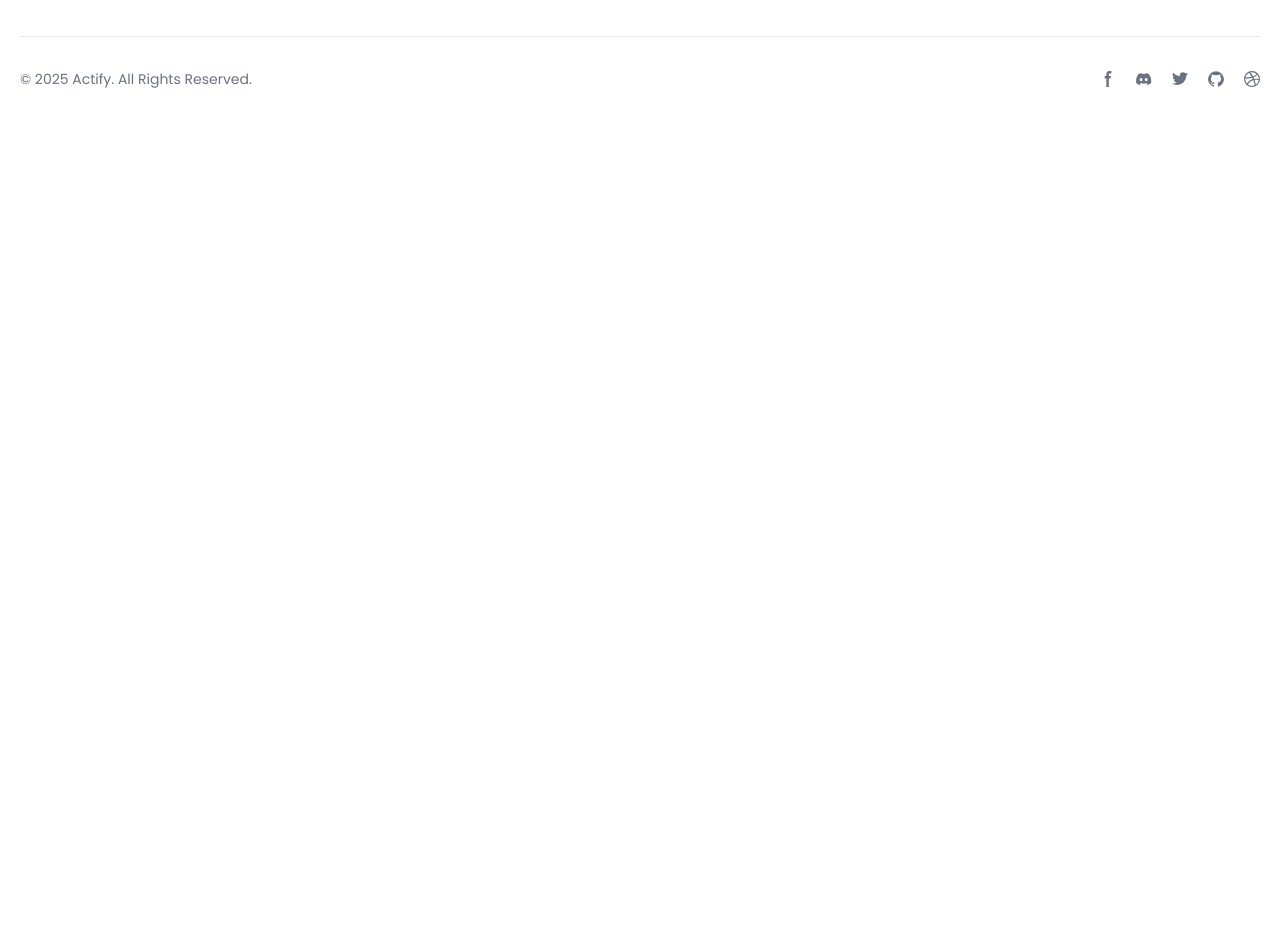
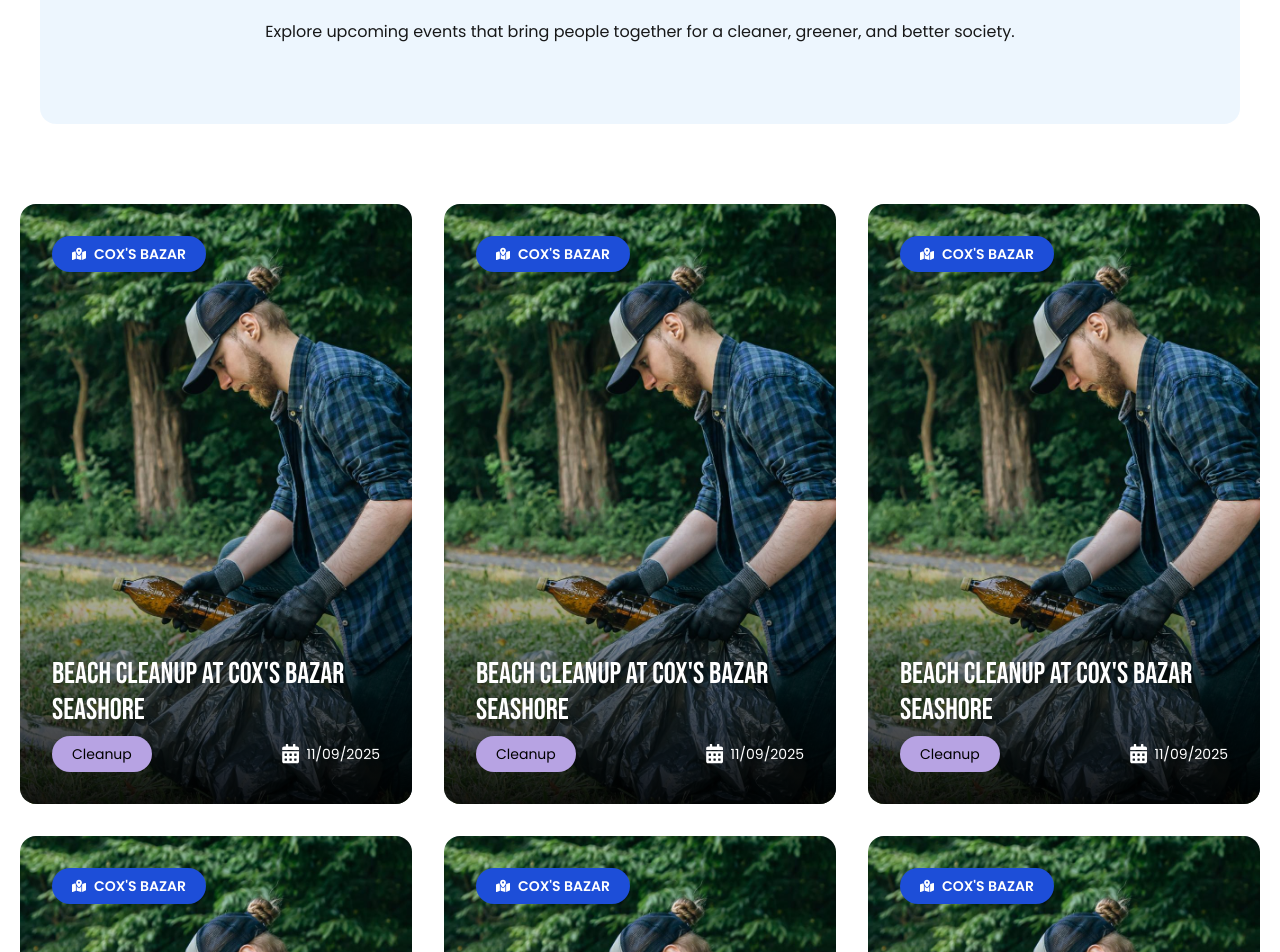
Before and after one commit to sayhellomar/actify-client, a React (Vite) app: page /upcoming-events in a window 1280 px wide. Shown: the part 300-1252 px from the top of the page. Before the commit the page ends 800 px from the top, so only its background shows below. Built offline with nearby package versions, Linux system fonts and the light colour scheme.

Commit message:
Completed Upcoming & Joined Event Page

```diff
--- /dev/null
+++ b/src/components/EventCard/EventCard.css
@@ -0,0 +1,29 @@
+.event-card {
+    position: relative;
+    background-position: center center;
+    background-size: cover;
+}
+
+.event-card:before {
+    position: absolute;
+    content: "";
+    bottom: 0;
+    left: 0;
+    width: 100%;
+    height: 100%;
+    background: linear-gradient(180deg, rgba(0, 0, 0, 0) 46.5%, #000000 100%);
+    opacity: 0.9;
+    border-radius: 16px;
+    z-index: 1;
+}
+
+.event-card-details {
+    visibility: hidden;
+    opacity: 0;
+    transition: all ease-in .4s;
+}
+
+.event-card:hover .event-card-details {
+    visibility: visible;
+    opacity: 1;
+}
--- /dev/null
+++ b/src/components/EventCard/EventCard.jsx
@@ -0,0 +1,35 @@
+import { FaCalendarAlt } from "react-icons/fa";
+import "./EventCard.css";
+import { FaMapLocationDot } from "react-icons/fa6";
+import { Link } from "react-router";
+
+const EventCard = () => {
+    return (
+        <div
+            className="event-card min-h-[600px] rounded-2xl p-8 flex flex-col justify-between"
+            style={{ backgroundImage: "url('../src/assets/event-1.jpg')" }}
+        >
+            <div className="flex items-center gap-2 bg-blue-700 text-white uppercase text-sm font-semibold py-2 px-5 rounded-full w-max">
+                <FaMapLocationDot />
+                Cox's Bazar
+            </div>
+            <div className="relative z-1">
+                <h4 className="text-3xl font-bebas-neue text-white">
+                    Beach Cleanup at Cox's Bazar Seashore
+                </h4>
+                <div className="flex justify-between items-center mt-2">
+                    <p className="bg-actify-violet py-2 px-5 rounded-full text-sm">Cleanup</p>
+                    <p className="text-white flex items-center gap-1.5">
+                        <FaCalendarAlt size="1.2em" />
+                        <span className="text-sm">11/09/2025</span>
+                    </p>
+                </div>
+            </div>
+            <div className="event-card-details absolute bg-black/60 w-full h-full left-0 top-0 rounded-2xl flex items-center justify-center z-2">
+                <Link to="/event-detail/1" className="actify-btn-pill">View Event</Link>
+            </div>
+        </div>
+    );
+};
+
+export default EventCard;
--- /dev/null
+++ b/src/components/EventCardLarge/EventCardLarge.jsx
@@ -0,0 +1,39 @@
+import { FaMapLocationDot } from "react-icons/fa6";
+
+const EventCardLarge = () => {
+    return (
+        <div className="flex items-center border border-gray-200 justify-between gap-5 rounded-2xl p-8">
+            <div className="date text-center flex-1">
+                <p className="uppercase text-sm">Wed</p>
+                <h3 className="text-5xl font-bold">24</h3>
+            </div>
+            <div className="flex-2">
+                <img
+                    className="w-[180px] h-[180px] rounded-full object-cover"
+                    src="../src/assets/event-1.jpg"
+                    alt=""
+                />
+            </div>
+            <div className="flex-6">
+                <div className="flex items-center gap-2 border border-blue-700 text-blue-700 uppercase text-sm font-semibold py-2 px-5 rounded-full w-max">
+                    <FaMapLocationDot />
+                    Cox's Bazar
+                </div>
+                <h4 className="text-3xl font-bebas-neue mt-3 mb-3">
+                    Beach Cleanup at Cox's Bazar Seashore
+                </h4>
+                <p className="opacity-80">
+                    Let’s keep the world’s longest sea beach clean! Join our
+                    volunteer team to collect plastic waste, raise awareness
+                    about ocean pollution, and protect marine life for a
+                    cleaner, greener future.
+                </p>
+            </div>
+            <div className="flex-2 text-center">
+                <button className="actify-btn-pill">View Details</button>
+            </div>
+        </div>
+    );
+};
+
+export default EventCardLarge;
--- /dev/null
+++ b/src/components/Jumbortron/Jumbortron.jsx
@@ -0,0 +1,15 @@
+const Jumbortron = ({subtitle = "", title = "", description = ""}) => {
+    return (
+        <section className="jumbortron-area py-20 bg-actify-blue/30 mx-10 rounded-2xl">
+            <div className="max-w-[800px] px-5 mx-auto">
+                <div className="jumbortron-inner text-center">
+                    <p className="opacity-70">{subtitle}</p>
+                    <h2 className="font-bebas-neue text-8xl mt-2 mb-5">{title}</h2>
+                    <p className="opacity-90">{description}</p>
+                </div>
+            </div>
+        </section>
+    );
+};
+
+export default Jumbortron;
--- a/src/pages/CreateEvent.jsx
+++ b/src/pages/CreateEvent.jsx
@@ -11,7 +11,7 @@ const CreateEvent = () => {
         <section className="create-event-area py-20 bg-actify-blue/30 mx-10 rounded-2xl">
             <Container>
                 <div className="create-event-inner grid place-items-center">
-                    <div className="w-full max-w-[550px] p-4 bg-white rounded-2xl sm:p-6 md:p-12 dark:bg-gray-800">
+                    <div className="w-full max-w-[600px] p-4 bg-white rounded-2xl sm:p-6 md:p-12 dark:bg-gray-800">
                         <h5 className="text-3xl font-medium text-center font-bebas-neue text-gray-900 dark:text-white">
                             Create Event
                         </h5>
@@ -43,14 +43,15 @@ const CreateEvent = () => {
                                 >
                                     Event Description
                                 </label>
-                                <input
-                                    type="text"
+                                <textarea
+                                    rows="4"
                                     name="event_description"
                                     id="event_description"
                                     className="bg-gray-50 border border-gray-300 text-gray-900 text-sm rounded-lg focus:ring-blue-500 focus:border-blue-500 block w-full p-2.5 dark:bg-gray-600 dark:border-gray-500 dark:placeholder-gray-400 dark:text-white"
                                     placeholder="Enter your description here"
                                     required
-                                />
+                                >
+                                </textarea>
                             </div>
 
                             <div>
--- /dev/null
+++ b/src/pages/EventDetails.jsx
@@ -0,0 +1,63 @@
+import Container from "../components/Container/Container";
+import Jumbortron from "../components/Jumbortron/Jumbortron";
+
+const EventDetails = () => {
+    return (
+        <>
+            <Jumbortron
+                subtitle="Know more about the event"
+                title="Event Details"
+            />
+            <section className="event-details-area pt-20">
+                <Container>
+                    <div className="event-details-inner shadow-lg border border-gray-600 p-10 rounded-2xl -mt-30 bg-white">
+                        <img
+                            className="rounded-2xl max-h-[600px] w-full object-cover"
+                            src="../src/assets/event-1.jpg"
+                            alt=""
+                        />
+                        <div className="mx-[200px]">
+                            <div className="flex items-center gap-8 justify-between mt-6">
+                                <div className="text-center">
+                                    <p className="opacity-70">Location</p>
+                                    <h4 className="text-3xl font-bebas-neue">
+                                        Cox's Bazar
+                                    </h4>
+                                </div>
+                                <div className="text-center">
+                                    <p className="opacity-70">Event Type</p>
+                                    <h4 className="text-3xl font-bebas-neue">
+                                        Cleanup
+                                    </h4>
+                                </div>
+                                <div className="text-center">
+                                    <p className="opacity-70">Event Date</p>
+                                    <h4 className="text-3xl font-bebas-neue">
+                                        11/09/2025
+                                    </h4>
+                                </div>
+                            </div>
+                            <p className="mt-8 text-center leading-6">
+                                Lorem ipsum dolor sit amet consectetur
+                                adipisicing elit. Architecto aut dolores fugiat
+                                facilis eum? Eum perferendis alias sapiente
+                                eveniet cupiditate? Cum quaerat facere
+                                consequatur aspernatur exercitationem,
+                                asperiores, ducimus velit officia eaque quam
+                                quasi praesentium porro ipsum eos veniam
+                                quisquam recusandae necessitatibus minima enim?
+                                Id incidunt debitis dignissimos repudiandae nemo
+                                ea?
+                            </p>
+                            <button className="actify-btn-pill mt-6 mx-auto w-max block">
+                                Join Event
+                            </button>
+                        </div>
+                    </div>
+                </Container>
+            </section>
+        </>
+    );
+};
+
+export default EventDetails;
--- a/src/pages/JoinedEvent.jsx
+++ b/src/pages/JoinedEvent.jsx
@@ -1,10 +1,25 @@
-import React from 'react';
+import Container from "../components/Container/Container";
+import Jumbortron from "../components/Jumbortron/Jumbortron";
+import EventCardLarge from "../components/EventCardLarge/EventCardLarge";
 
 const JoinedEvent = () => {
     return (
-        <div>
-            Joined Event
-        </div>
+        <>
+            <Jumbortron
+                subtitle="The event you wanted to join"
+                title="Joined Events"
+                description="View all the events you've joined and get ready to make a difference together."
+            />
+            <section className="joined-event-area pt-20">
+                <Container>
+                    <div className="join-event flex flex-col gap-8">
+                        <EventCardLarge />
+                        <EventCardLarge />
+                        <EventCardLarge />
+                    </div>
+                </Container>
+            </section>
+        </>
     );
 };
 
--- a/src/pages/UpcomingEvents.jsx
+++ b/src/pages/UpcomingEvents.jsx
@@ -1,10 +1,24 @@
-import React from 'react';
+import Jumbortron from "../components/Jumbortron/Jumbortron";
+import Container from "../components/Container/Container";
+import EventCard from "../components/EventCard/EventCard";
 
 const UpcomingEvents = () => {
     return (
-        <div>
-            Upcoming Events
-        </div>
+        <>
+            <Jumbortron subtitle="You're invited to join" title="Upcoming Events" description="Explore upcoming events that bring people together for a cleaner, greener, and better society." />
+            <section className="upcoming-events-area pt-20">
+                <Container>
+                    <div className="upcoming-events grid gap-8 grid-cols-1 md:grid-cols-2 lg:grid-cols-3">
+                        <EventCard />
+                        <EventCard />
+                        <EventCard />
+                        <EventCard />
+                        <EventCard />
+                        <EventCard />
+                    </div>
+                </Container>
+            </section>
+        </>
     );
 };
 
--- a/src/routes/Routes.jsx
+++ b/src/routes/Routes.jsx
@@ -7,6 +7,7 @@ import JoinedEvent from "../pages/JoinedEvent";
 import ManageEvents from "../pages/ManageEvents";
 import Login from "../pages/Login";
 import Register from "../pages/Register";
+import EventDetails from "../pages/EventDetails";
 
 const router = createBrowserRouter([
     {
@@ -21,6 +22,10 @@ const router = createBrowserRouter([
             {
                 path: 'upcoming-events',
                 element: <UpcomingEvents />
+            },
+            {
+                path: 'event-detail/:id',
+                element: <EventDetails />
             },
             {
                 path: 'joined-event',
```
